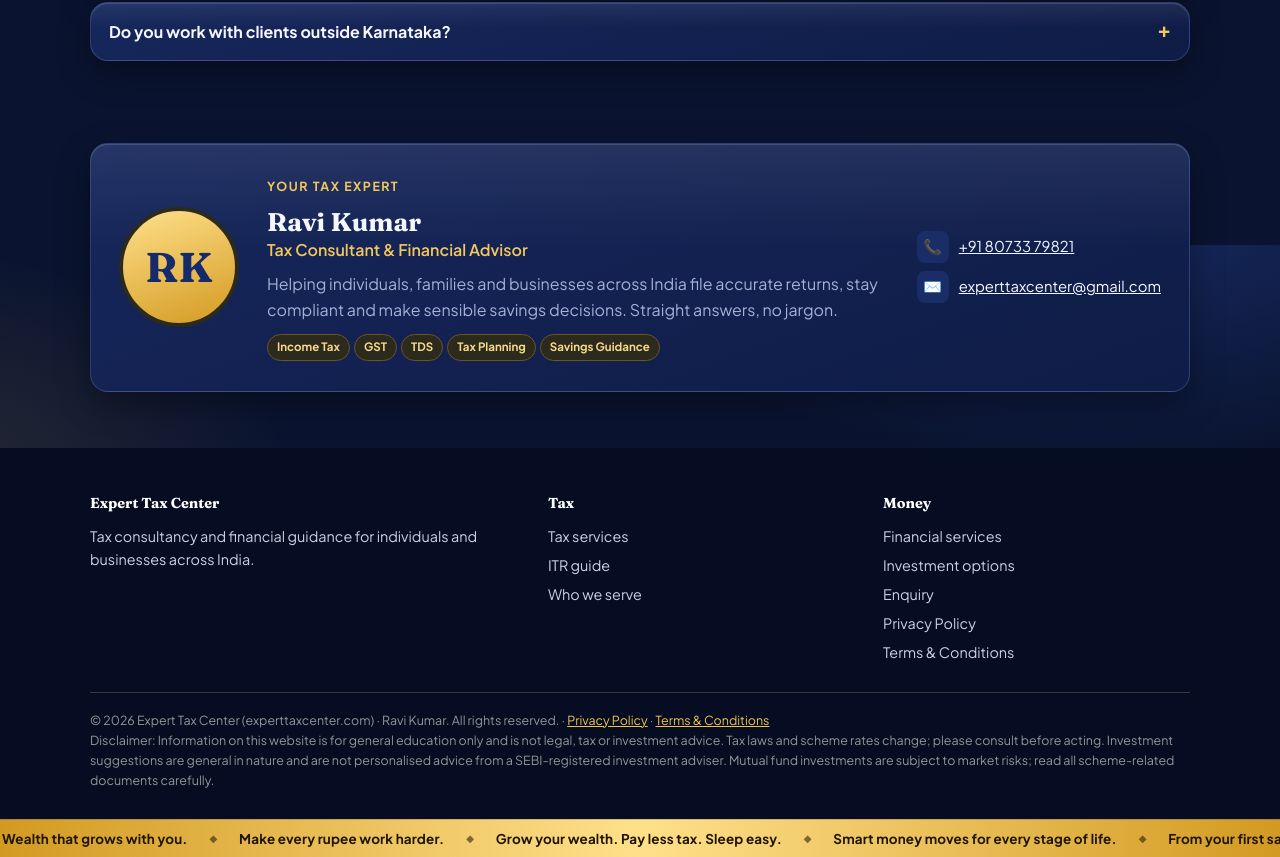
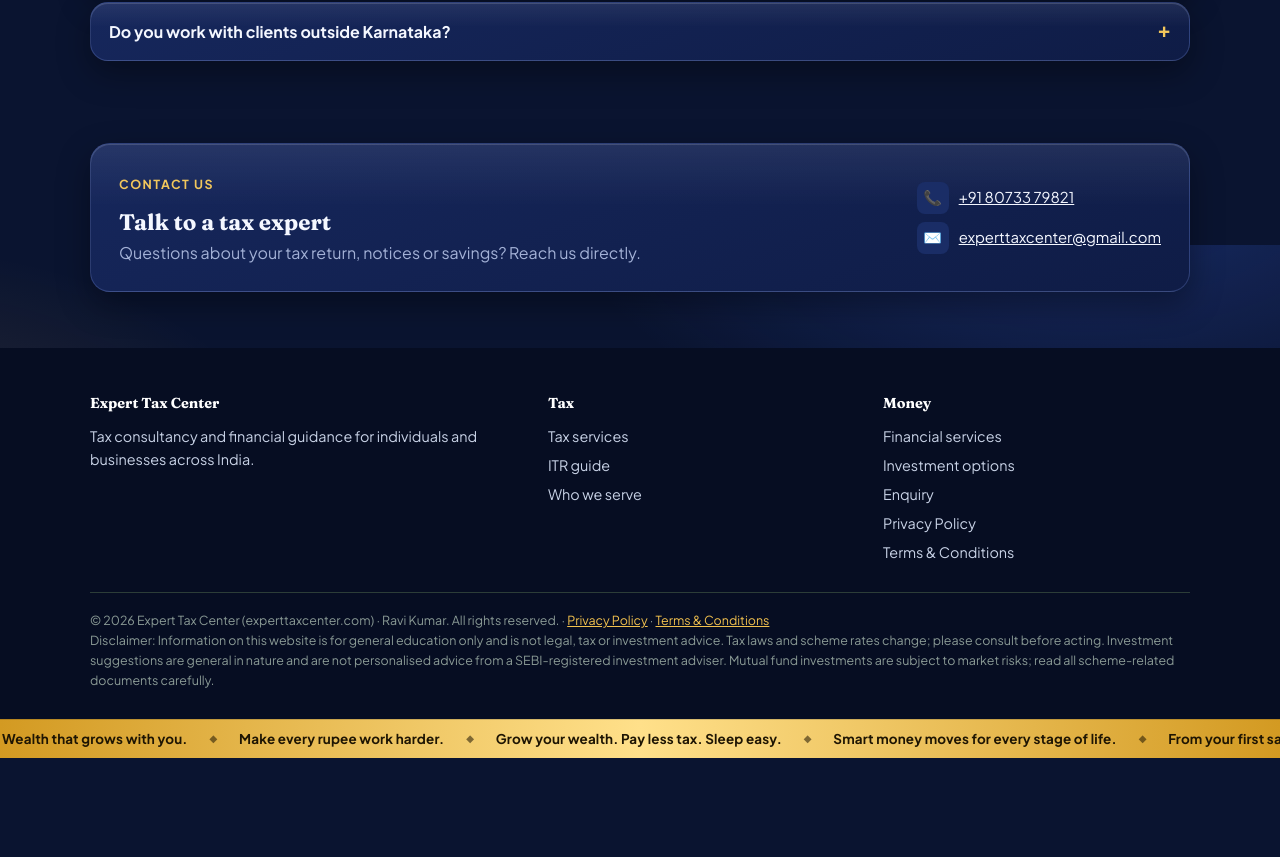
Before and after one commit to dkinuk277-ops/ExpertTaxCenter, a plain HTML site: page public/index.html in a window 1280 px wide. Shown: the part 2155-3012 px from the top of the page. After the commit the page ends 2913 px from the top, so only its background shows below. Drawn offline with Linux system fonts and the light colour scheme.

Commit message:
Replace profile card with plain contact card on Home and Enquiry only
Co-Authored-By: Claude Opus 5.5 <noreply@anthropic.com>
Claude-Session: https://claude.ai/code/session_0199qDwogi98eFf1pPBLStAv

```diff
--- a/public/index.html
+++ b/public/index.html
@@ -397,6 +397,13 @@ details p{margin-top:10px;color:var(--ink-2);font-size:.94rem}
 @media(max-width:860px){.offerA{grid-template-columns:1fr;text-align:left}}
 
 .ticker-foot{border-bottom:0;border-top:1px solid rgba(0,0,0,.15)}
+
+.contact-card{display:flex;flex-wrap:wrap;gap:24px;align-items:center;justify-content:space-between;padding:26px 28px;border-radius:20px;
+  background:linear-gradient(180deg,rgba(255,255,255,.07),rgba(255,255,255,0) 42%),linear-gradient(160deg,var(--tile-a),var(--tile-b));border:1px solid var(--tile-line);box-shadow:inset 0 1px 0 var(--tile-hi),0 12px 32px var(--tile-shadow)}
+.contact-card h3{font-size:1.4rem;margin:4px 0 4px}
+.contact-card .muted{margin:0}
+.contact-card .contact-list a{color:var(--ink)}
+@media(max-width:700px){.contact-card{flex-direction:column;align-items:flex-start}}
 </style>
 </head>
 <body>
@@ -836,17 +843,14 @@ details p{margin-top:10px;color:var(--ink-2);font-size:.94rem}
 </section>
 </main>
 
-<!-- ================= PROFILE CARD (all pages) ================= -->
-<section style="padding:0 0 56px">
+<!-- ================= CONTACT CARD (home + enquiry only) ================= -->
+<section id="contactCard" style="padding:0 0 56px">
   <div class="wrap">
-    <div class="profile">
-      <div class="avatar">RK</div>
+    <div class="contact-card">
       <div>
-        <span class="eyebrow">Your tax expert</span>
-        <h3>Ravi Kumar</h3>
-        <div class="role">Tax Consultant &amp; Financial Advisor</div>
-        <p class="muted">Helping individuals, families and businesses across India file accurate returns, stay compliant and make sensible savings decisions. Straight answers, no jargon.</p>
-        <div class="pill-row"><span class="tag">Income Tax</span><span class="tag">GST</span><span class="tag">TDS</span><span class="tag">Tax Planning</span><span class="tag">Savings Guidance</span></div>
+        <span class="eyebrow">Contact us</span>
+        <h3>Talk to a tax expert</h3>
+        <p class="muted">Questions about your tax return, notices or savings? Reach us directly.</p>
       </div>
       <ul class="contact-list">
         <li><span class="ci">📞</span><a href="tel:+918073379821" id="pPhone">+91 80733 79821</a></li>
@@ -889,6 +893,7 @@ const pages = [...document.querySelectorAll('section.page')];
 function show(tab){
   if(!document.getElementById(tab)) tab='home';
   pages.forEach(p=>p.classList.toggle('active',p.id===tab));
+  const cc=document.getElementById('contactCard');if(cc)cc.style.display=(tab==='home'||tab==='enquiry')?'':'none';
   document.querySelectorAll('.tabs a').forEach(a=>a.classList.toggle('active',a.dataset.tab===tab));
   document.querySelector('.tabs').classList.remove('open');
   window.scrollTo({top:0,behavior:'instant'});
```
